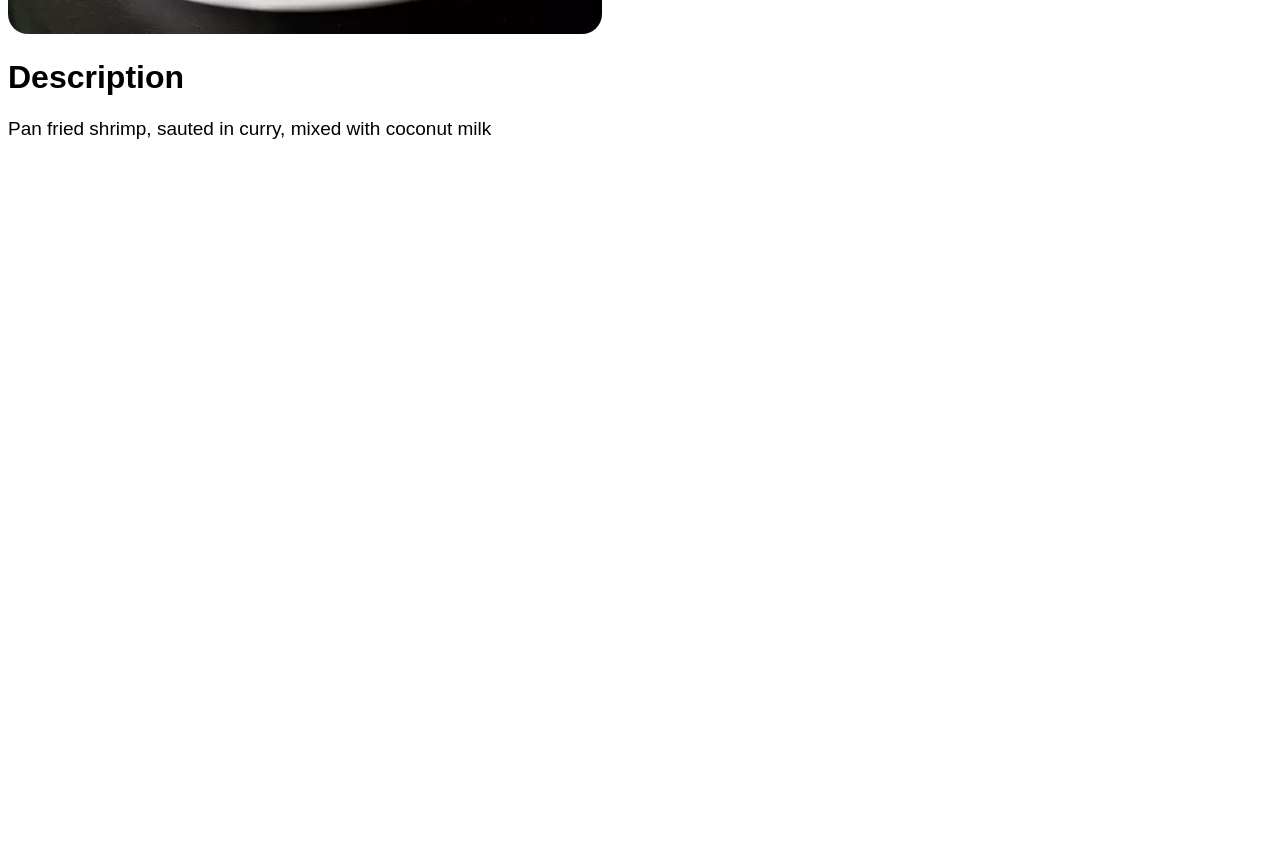
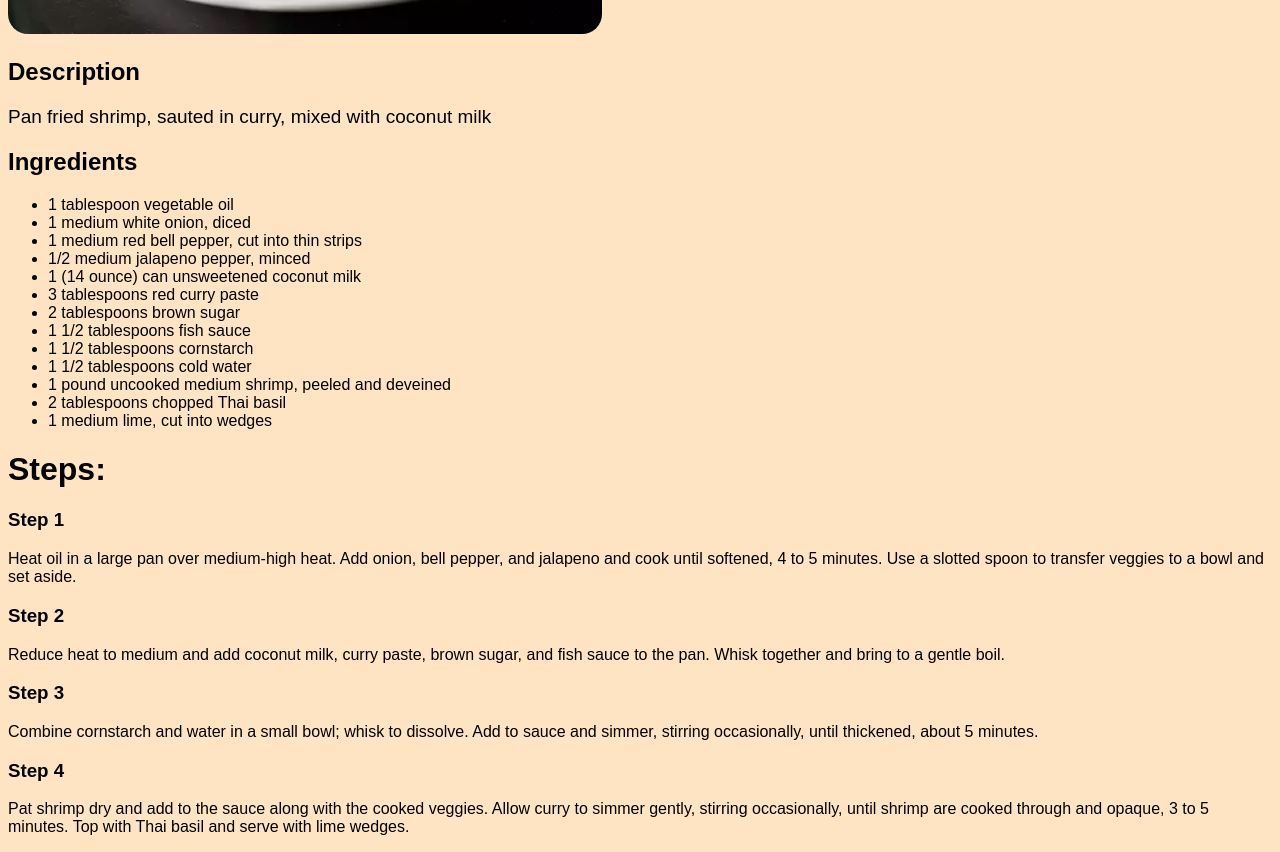
Before and after one commit to JayNaii/odin-recipes, a plain HTML site: page recipes/red-coconut-curry-with-shrimp.html in a window 1280 px wide. Shown: the part 444-1296 px from the top of the page. Before the commit the page ends 800 px from the top, so only its background shows below. Drawn offline with Linux system fonts and the light colour scheme.

Commit message:
Added Ingrediants and Steps sections, finishing the Red Coconut Curry Recipe

```diff
--- a/recipes/red-coconut-curry-with-shrimp.html
+++ b/recipes/red-coconut-curry-with-shrimp.html
@@ -1,13 +1,42 @@
 <!DOCTYPE html>
-<html style="font-family: Arial;">
+<html style="font-family: Arial; background-color: bisque;">
     <head>
 
     </head>
     <body>
         <h1>Red Coconut Curry with Shrimp</h1>
         <img style="border-radius: 20px;" src="images/curry-coconut-shrimp.webp" alt="Coconut Curry With Shrimp In Plate">
-        <h1>Description</h1>
+        <h2>Description</h2>
         <p style="font-size: 19px;">Pan fried shrimp, sauted in curry, mixed with coconut milk</p>
+        <h2>Ingredients</h2>
+        <ul>
+            <li>1 tablespoon vegetable oil</li>
+            <li>1 medium white onion, diced</li>
+            <li>1 medium red bell pepper, cut into thin strips</li>
+            <li>1/2 medium jalapeno pepper, minced</li>
+            <li>1 (14 ounce) can unsweetened coconut milk</li>
+            <li>3 tablespoons red curry paste</li>
+            <li>2 tablespoons brown sugar</li>
+            <li>1 1/2 tablespoons fish sauce</li>
+            <li>1 1/2 tablespoons cornstarch</li>
+            <li>1 1/2 tablespoons cold water</li>
+            <li>1 pound uncooked medium shrimp, peeled and deveined</li>
+            <li>2 tablespoons chopped Thai basil</li>
+            <li>1 medium lime, cut into wedges</li>
+        </ul>
+        <h1>Steps:</h1>
+
+        <h3>Step 1</h3>
+        <p>Heat oil in a large pan over medium-high heat. Add onion, bell pepper, and jalapeno and cook until softened, 4 to 5 minutes. Use a slotted spoon to transfer veggies to a bowl and set aside.</p>
+
+        <h3>Step 2</h3>
+        <p>Reduce heat to medium and add coconut milk, curry paste, brown sugar, and fish sauce to the pan. Whisk together and bring to a gentle boil.</p>
+
+        <h3>Step 3</h3>
+        <p>Combine cornstarch and water in a small bowl; whisk to dissolve. Add to sauce and simmer, stirring occasionally, until thickened, about 5 minutes.</p>
+
+        <h3>Step 4</h3>
+        <p>Pat shrimp dry and add to the sauce along with the cooked veggies. Allow curry to simmer gently, stirring occasionally, until shrimp are cooked through and opaque, 3 to 5 minutes. Top with Thai basil and serve with lime wedges.</p>
 
     </body>
 </html>
```
